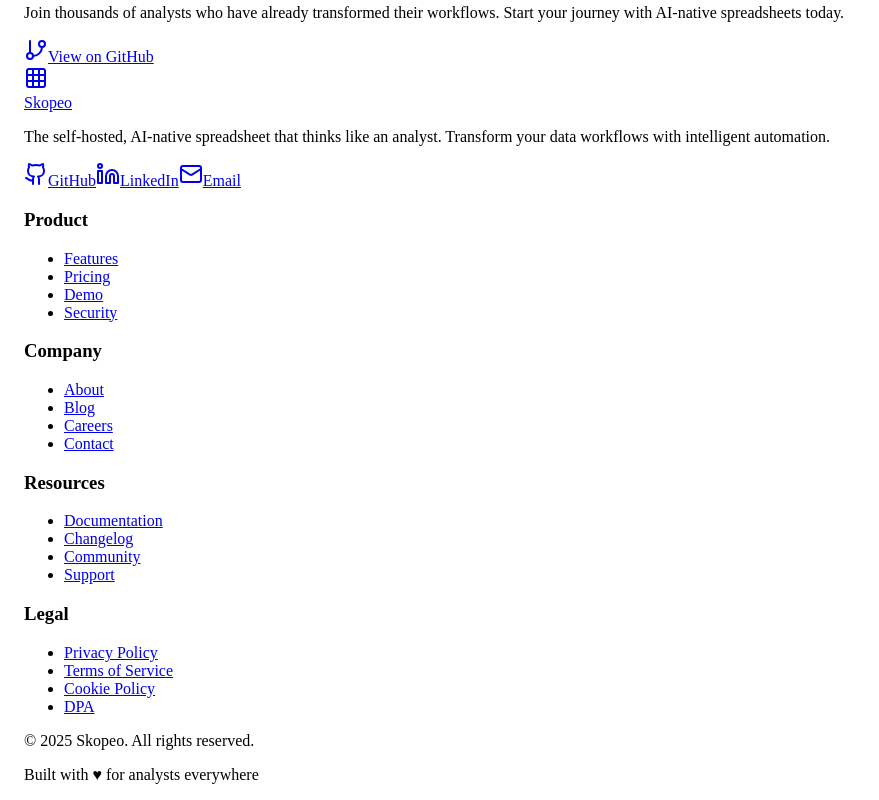
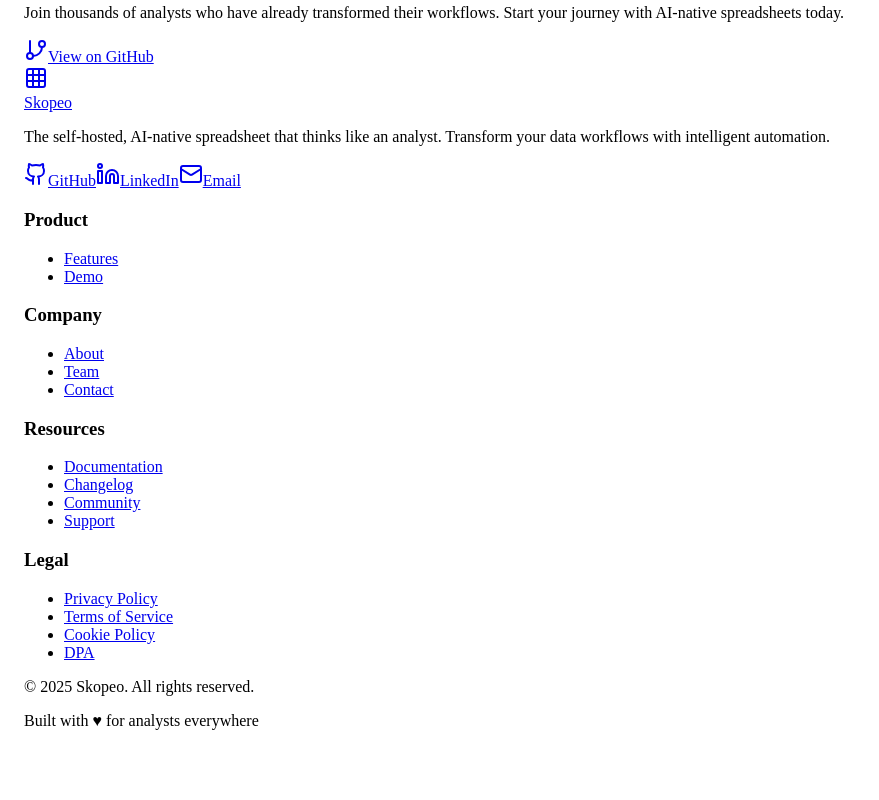
Before and after one commit to Aryan-3553/Skopeo-website, a React (Vite) app in the folder client/: page / in a window 1280 px wide. Shown: the part 3339-4139 px from the top of the page, without its empty margins (0-879 px from the left). After the commit the page ends 4085 px from the top, so only its background shows below. Built offline with nearby package versions, Linux system fonts and the light colour scheme.

Commit message:
feat: update footer navigation links
- Remove 'Pricing' and 'Security' from Product section
- Remove 'Blog' and 'Careers' from Company section
- Add 'Team' link to Company section
- Streamline footer navigation for better focus

```diff
--- a/client/src/components/footer.tsx
+++ b/client/src/components/footer.tsx
@@ -6,17 +6,14 @@
     title: "Product",
     links: [
       { name: "Features", href: "/features" },
-      { name: "Pricing", href: "/pricing" },
       { name: "Demo", href: "/demo" },
-      { name: "Security", href: "/security" },
     ],
   },
   {
     title: "Company",
     links: [
       { name: "About", href: "/about" },
-      { name: "Blog", href: "/blog" },
-      { name: "Careers", href: "/careers" },
+      { name: "Team", href: "/team" },
       { name: "Contact", href: "/contact" },
     ],
   },
```
